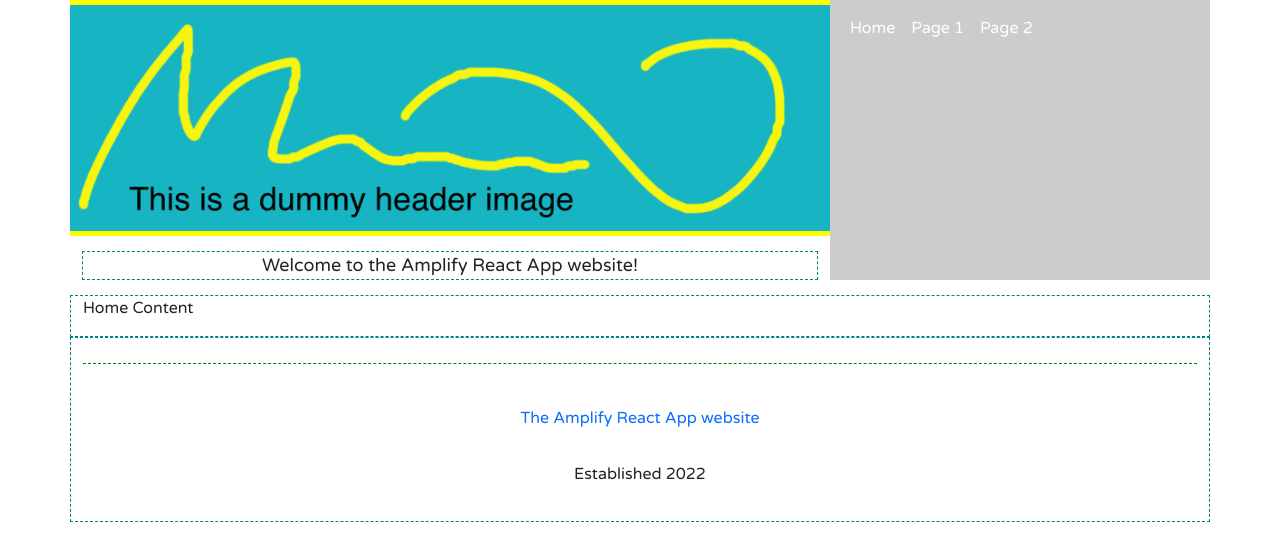
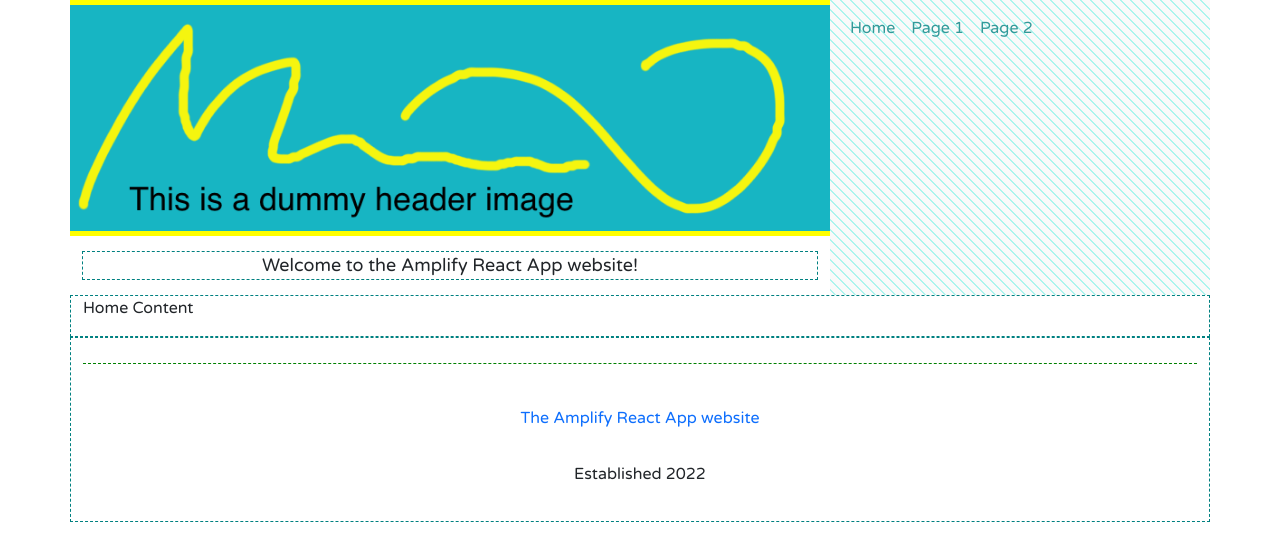
Before and after one commit to MattThommes/amplify-react-app, a React (Create React App) app: page / in a window 1280 px wide. Shown: the top 560 px of the page. Built offline with nearby package versions, Linux system fonts and the light colour scheme; no server answers; what aws-amplify would draw is missing.

Commit message:
Nav links styling

```diff
--- a/src/App.scss
+++ b/src/App.scss
@@ -36,25 +36,26 @@
 			}
 
 			.sidebar {
-				background-color: #ccc;
-				color: white;
-				margin-bottom: 15px;
+				background-color: #f9f9f9;
+				background-image: repeating-linear-gradient(45deg, #99f3ea 0, #99f3ea 1px, #f9f9f9 0, #f9f9f9 50%);
+				background-size: 10px 10px;
+				opacity: 0.8;
 
 				a {
 					&:link {
-						color: white;
+						color: teal;
 					}
 
 					&:visited {
-						color: white;
+						color: teal;
 					}
 
 					&:hover {
-						color: white;
+						color: black;
 					}
 
 					&:active {
-						color: white;
+						color: black;
 					}
 				}
 			}
```
